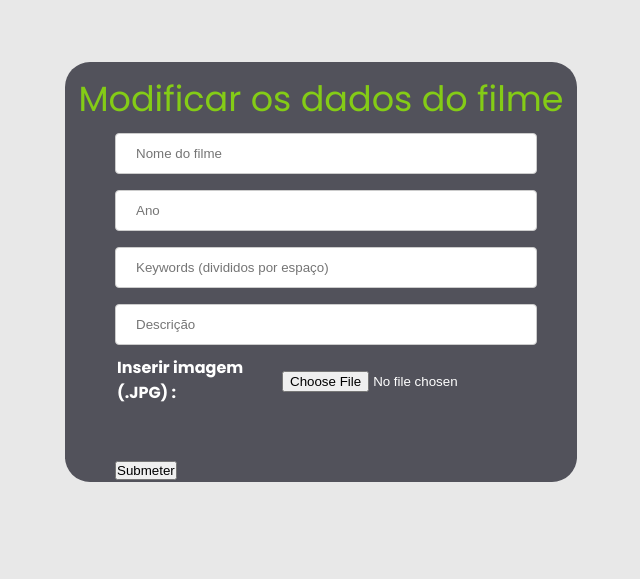
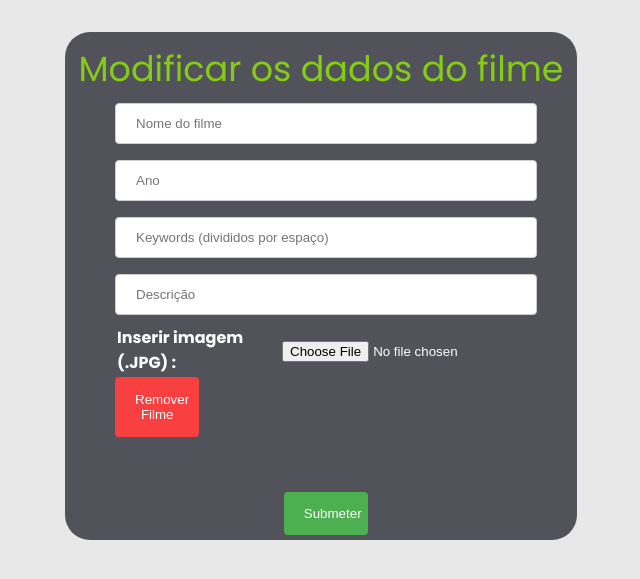
Before and after one commit to Allex0/Cactus-Soup, a PHP site: page /movie-edit.php in a window 1280 px wide. Shown: the part 50-629 px from the top of the page, without its empty margins (319-959 px from the left). Run offline with PHP 8.4, Linux system fonts and the light colour scheme; the visitor is signed in with stand-in values (Sample User, id 1); data that the repository does not hold is empty.

Commit message:
edit movie system

```diff
--- a/admin.php
+++ b/admin.php
@@ -65,7 +65,7 @@ else {
 
                     </div> <br><br>
                     <div class="signupbutton">
-                        <input type="submit" class="btn btn-success btn-lg" name="upload" value="Submeter">
+                        <input type="submit" class="submeter" name="upload" value="Submeter">
                     </div>
 
 
--- a/css/profile_page_form.css
+++ b/css/profile_page_form.css
@@ -20,6 +20,19 @@ input[type=text], select {
     border-radius: 4px;
     cursor: pointer;
     margin-left: 40%;
+    margin-bottom: 5px;
+  }
+
+  .remover{
+    width: 20%;
+    background-color: rgb(248, 64, 64);
+    color: white;
+    padding: 14px 20px;
+    border: none;
+    border-radius: 4px;
+    cursor: pointer;
+    margin-bottom: 5px;
+    height: 60px;
   }
 
   .submeter:hover {
--- a/movies/movie-edit.php
+++ b/movies/movie-edit.php
@@ -56,7 +56,7 @@ else {
                     <br>
                     <input type="text" class="form-control" placeholder="Keywords (divididos por espaço)" name="keywords" value="<?php echo $keywords ?>" required>
                     <br>
-                    <input type="text" class="form-control" placeholder="Descrição" name="desc" value="<?php echo $descricao ?>" required>
+                    <input type="text" class="form-control" placeholder="Descrição" name="desc" value="<?php echo utf8_encode($descricao) ?>" required>
                     <br>
                     <div class="row">
                         <div class="col">
@@ -73,12 +73,11 @@ else {
                                 </tr>
                             </table>
                         </div>
-
+                        <button class="remover" type="submit" name="remover_filme">Remover Filme </button>
                     </div> <br><br>
-                    <div class="signupbutton">
+                    <div class="">
                         <input type="hidden" name="id" value="<?php echo  $idFilme; ?>">
-                        <input type="submit" class="btn btn-success btn-lg" name="upload" value="Submeter">
-
+                        <input type="submit" class="submeter" name="upload" value="Submeter">
                     </div>
 
 
```
Also changed, not shown: movies/movie-edit-control.php (+9 -3 lines), movies/images/lapis.png (deleted).
